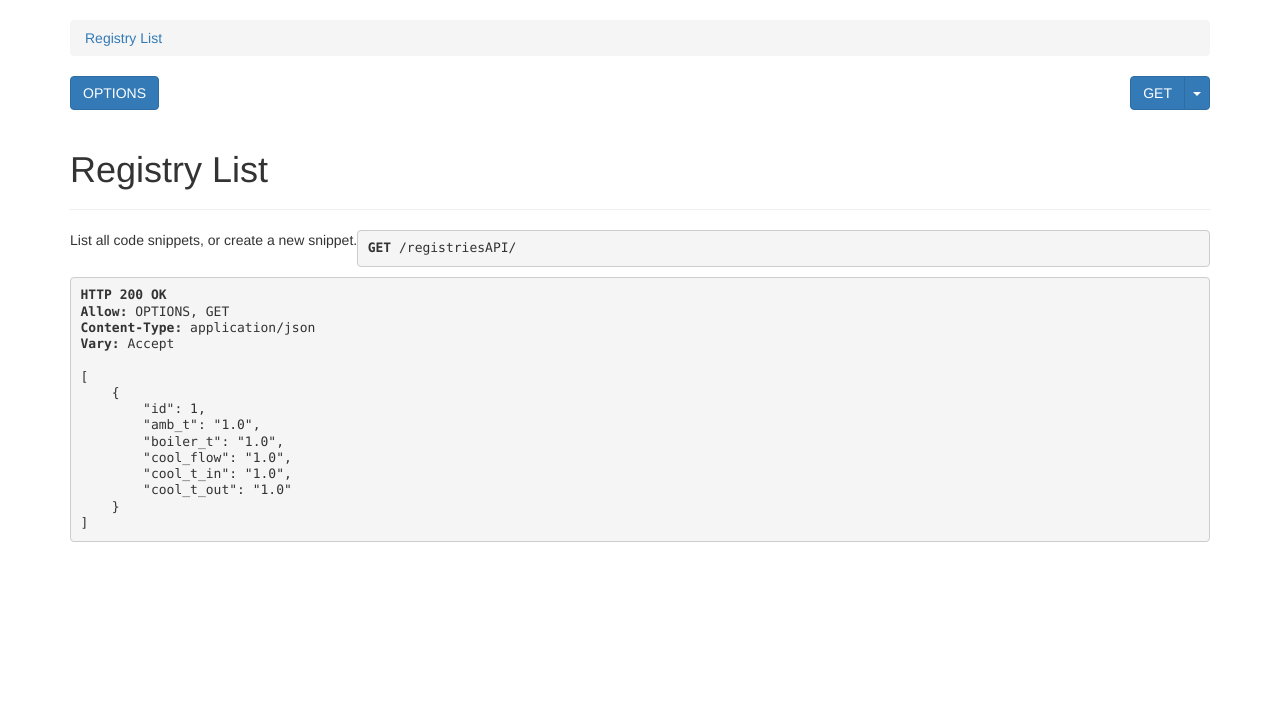
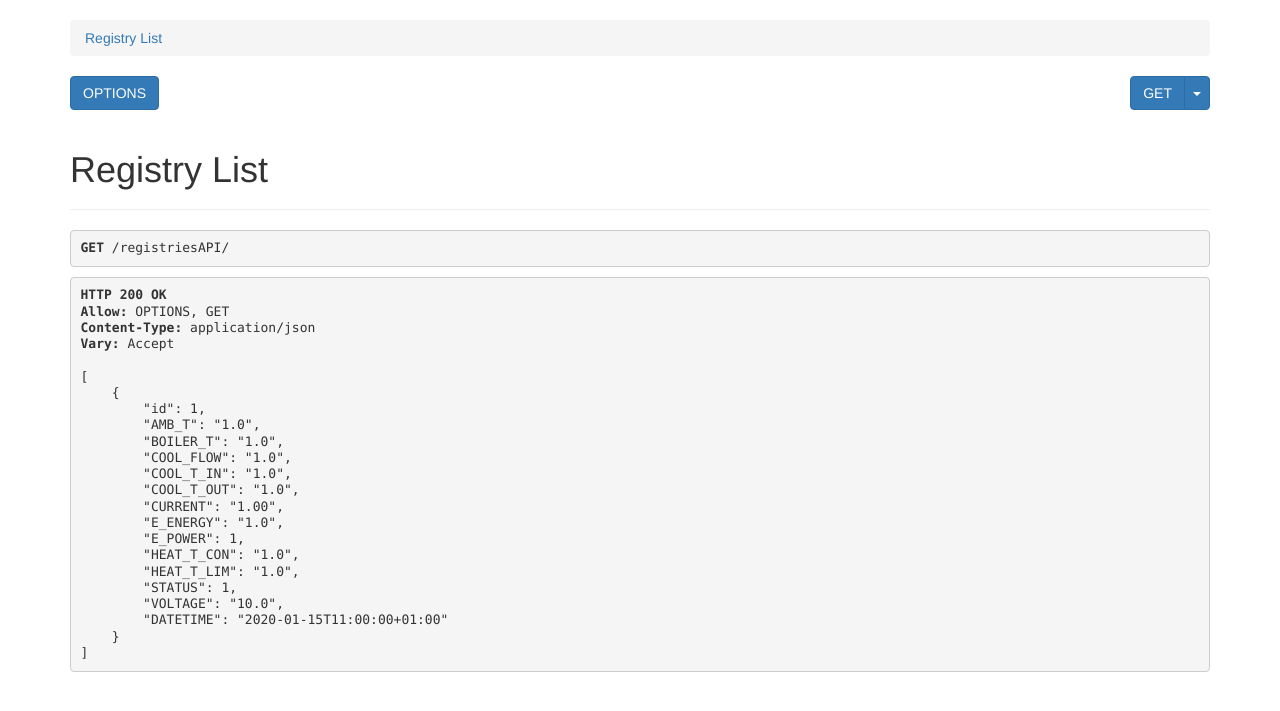
Before and after one commit to raimonestanyol/Stirling, a Django app: page /registriesAPI/ in a window 1280 px wide. Shown: the part 51-762 px from the top of the page. Run offline with Django 3.2, Linux system fonts and the light colour scheme; tables that the repository leaves empty hold one stand-in row (values such as "Sample post"); some libraries are stand-ins or nearby versions.

Commit message:
Added views (with urls) for table/graph and today, added selectors to the template, added tzinfo to the views

```diff
--- a/motor/motor/settings.py
+++ b/motor/motor/settings.py
@@ -112,7 +112,7 @@ AUTH_PASSWORD_VALIDATORS = [
 
 LANGUAGE_CODE = 'en-us'
 
-TIME_ZONE = 'UTC'
+TIME_ZONE = 'Europe/Madrid'
 
 USE_I18N = True
 
--- a/motor/snippets/models.py
+++ b/motor/snippets/models.py
@@ -9,19 +9,19 @@ from django.db import models
 
 
 class TablesRegistry(models.Model):
-    amb_t = models.DecimalField(db_column='AMB_T', max_digits=3, decimal_places=1)  # Field name made lowercase.
-    boiler_t = models.DecimalField(db_column='BOILER_T', max_digits=4, decimal_places=1)  # Field name made lowercase.
-    cool_flow = models.DecimalField(db_column='COOL_FLOW', max_digits=3, decimal_places=1)  # Field name made lowercase.
-    cool_t_in = models.DecimalField(db_column='COOL_T_IN', max_digits=4, decimal_places=1)  # Field name made lowercase.
-    cool_t_out = models.DecimalField(db_column='COOL_T_OUT', max_digits=4, decimal_places=1)  # Field name made lowercase.
-    current = models.DecimalField(db_column='CURRENT', max_digits=3, decimal_places=2)  # Field name made lowercase.
-    e_energy = models.DecimalField(db_column='E_ENERGY', max_digits=5, decimal_places=1)  # Field name made lowercase.
-    e_power = models.PositiveSmallIntegerField(db_column='E_POWER')  # Field name made lowercase.
-    heat_t_con = models.DecimalField(db_column='HEAT_T_CON', max_digits=5, decimal_places=1)  # Field name made lowercase.
-    heat_t_lim = models.DecimalField(db_column='HEAT_T_LIM', max_digits=5, decimal_places=1)  # Field name made lowercase.
-    status = models.PositiveSmallIntegerField(db_column='STATUS')  # Field name made lowercase.
-    voltage = models.DecimalField(db_column='VOLTAGE', max_digits=4, decimal_places=1)  # Field name made lowercase.
-    datetime = models.DateTimeField(db_column='DATETIME')  # Field name made lowercase.
+    AMB_T = models.DecimalField(db_column='AMB_T', max_digits=3, decimal_places=1)  # Field name made lowercase.
+    BOILER_T = models.DecimalField(db_column='BOILER_T', max_digits=4, decimal_places=1)  # Field name made lowercase.
+    COOL_FLOW = models.DecimalField(db_column='COOL_FLOW', max_digits=3, decimal_places=1)  # Field name made lowercase.
+    COOL_T_IN = models.DecimalField(db_column='COOL_T_IN', max_digits=4, decimal_places=1)  # Field name made lowercase.
+    COOL_T_OUT = models.DecimalField(db_column='COOL_T_OUT', max_digits=4, decimal_places=1)  # Field name made lowercase.
+    CURRENT = models.DecimalField(db_column='CURRENT', max_digits=3, decimal_places=2)  # Field name made lowercase.
+    E_ENERGY = models.DecimalField(db_column='E_ENERGY', max_digits=5, decimal_places=1)  # Field name made lowercase.
+    E_POWER = models.PositiveSmallIntegerField(db_column='E_POWER')  # Field name made lowercase.
+    HEAT_T_CON = models.DecimalField(db_column='HEAT_T_CON', max_digits=5, decimal_places=1)  # Field name made lowercase.
+    HEAT_T_LIM = models.DecimalField(db_column='HEAT_T_LIM', max_digits=5, decimal_places=1)  # Field name made lowercase.
+    STATUS = models.PositiveSmallIntegerField(db_column='STATUS')  # Field name made lowercase.
+    VOLTAGE = models.DecimalField(db_column='VOLTAGE', max_digits=4, decimal_places=1)  # Field name made lowercase.
+    DATETIME = models.DateTimeField(db_column='DATETIME')  # Field name made lowercase.
 
     def save(self, *args, **kwargs):
         return
--- a/motor/snippets/serializers.py
+++ b/motor/snippets/serializers.py
@@ -3,4 +3,4 @@ from .models import TablesRegistry
 class TableSerializer(serializers.ModelSerializer):
     class Meta:
         model = TablesRegistry
-        fields = ['id', 'amb_t', 'boiler_t', 'cool_flow', 'cool_t_in', 'cool_t_out']
+        fields = ['id', 'AMB_T', 'BOILER_T', 'COOL_FLOW', 'COOL_T_IN', 'COOL_T_OUT','CURRENT', 'E_ENERGY', 'E_POWER', 'HEAT_T_CON', 'HEAT_T_LIM', 'STATUS', 'VOLTAGE', 'DATETIME']
--- a/motor/snippets/urls.py
+++ b/motor/snippets/urls.py
@@ -6,4 +6,6 @@ urlpatterns = [
     path('registriesAPI/<int:pk>/', views.registry_detail),
     path('registries/', views.list_registries),
 
+    path('registriesAPI/<int:date_from>/<int:date_to>/', views.registry_table),
+    path('registriesAPI/today/', views.registry_today)
 ]
--- a/motor/snippets/views.py
+++ b/motor/snippets/views.py
@@ -1,36 +1,27 @@
 from rest_framework.decorators import api_view
 from .models import TablesRegistry
 from .serializers import TableSerializer
-from rest_framework import generics
 from rest_framework.response import Response
 from django.http import HttpResponse
 from django.shortcuts import render
+from datetime import datetime as dt, timedelta as td, timezone
+import pytz
 
 
-class RegistryList(generics.ListCreateAPIView):
-    queryset = TablesRegistry.objects.all()
-    serializer_class = TableSerializer
+def list_registries(request):
+    return render(request, 'snippets/Registries.html', {'endpoint': '/registriesAPI/'})
 
-
-class RegistryDetail(generics.RetrieveUpdateDestroyAPIView):
-    queryset = TablesRegistry.objects.all()
-    serializer_class = TableSerializer
 
 @api_view(('GET',))
 def registry_list(request):
-    """
-    List all code snippets, or create a new snippet.
-    """
     if request.method == 'GET':
         registries = TablesRegistry.objects.all()
         serializer = TableSerializer(registries, many=True)
         return Response(serializer.data)
 
+
 @api_view(('GET',))
 def registry_detail(request, pk):
-    """
-    Retrieve, update or delete a code snippet.
-    """
     try:
         registry = TablesRegistry.objects.get(pk=pk)
     except TablesRegistry.DoesNotExist:
@@ -41,5 +32,30 @@ def registry_detail(request, pk):
         return Response(serializer.data)
 
 
-def list_registries(request):
-    return render(request, 'snippets/Registries.html', {'endpoint': '/registriesAPI/'})
+@api_view(('GET',))
+def registry_table(request, date_from, date_to):
+    try:
+        registry = TablesRegistry.objects.filter(
+            DATETIME__gte=dt(year=date_from[:4], month=date_from[4:6], day=date_from[6:], tzinfo=timezone.utc)).filter(
+            DATETIME__lte=dt(year=date_to[:4], month=date_to[4:6], day=date_to[6:], tzinfo=timezone.utc))
+    except TablesRegistry.DoesNotExist:
+        return HttpResponse(status=404)
+
+    if request.method == 'GET':
+        serializer = TableSerializer(registry)
+        return Response(serializer.data)
+
+
+@api_view(('GET',))
+def registry_today(request):
+    try:
+        today = dt.now(tz=pytz.timezone('Europe/Madrid'))-td(days=1)
+        registry = TablesRegistry.objects.filter(
+            DATETIME__gte=today)
+
+    except TablesRegistry.DoesNotExist:
+        return HttpResponse(status=404)
+
+    if request.method == 'GET':
+        serializer = TableSerializer(registry, many=True)
+        return Response(serializer.data)
```
Also changed, not shown: motor/snippets/Templates/snippets/Registries.html (+60 -4 lines).
